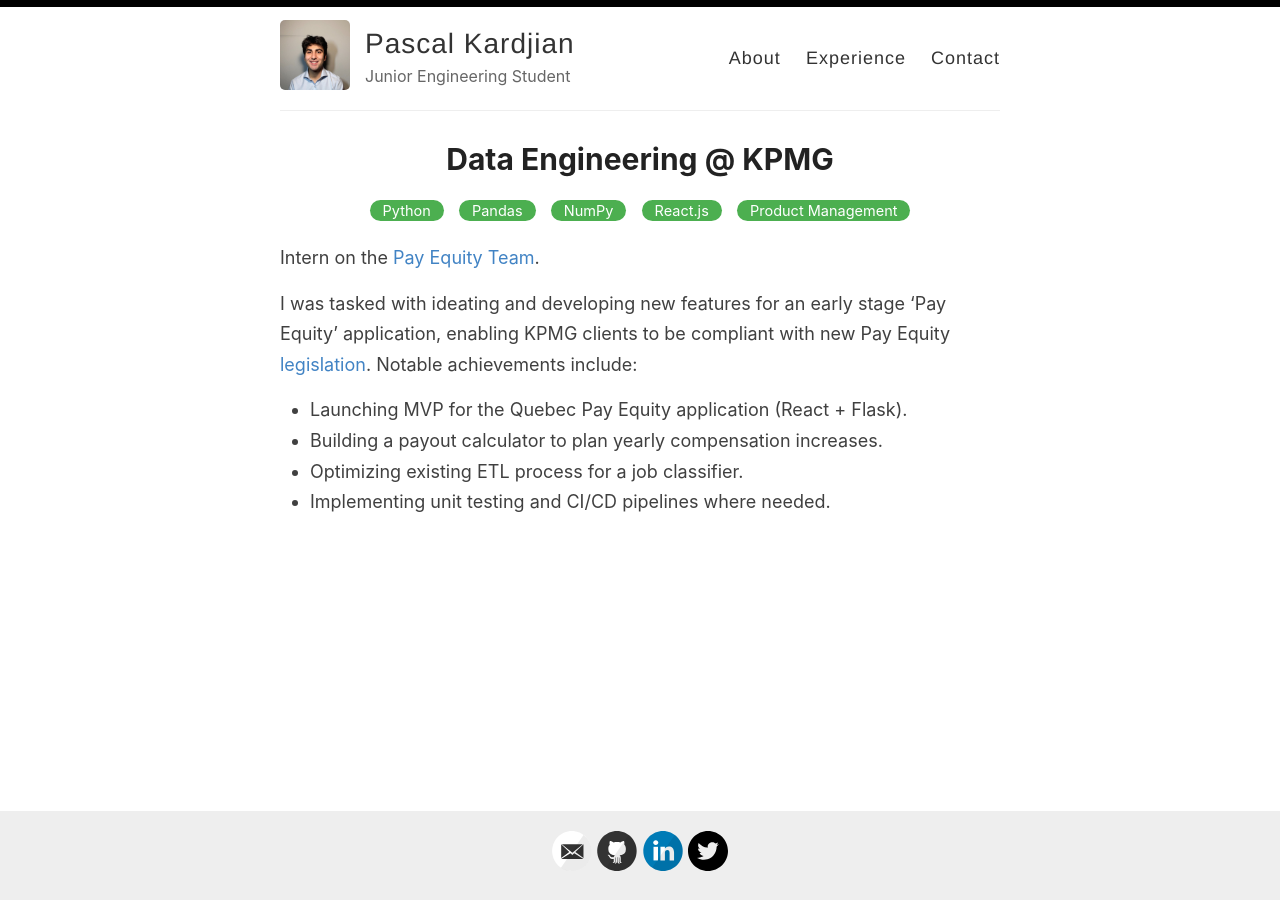
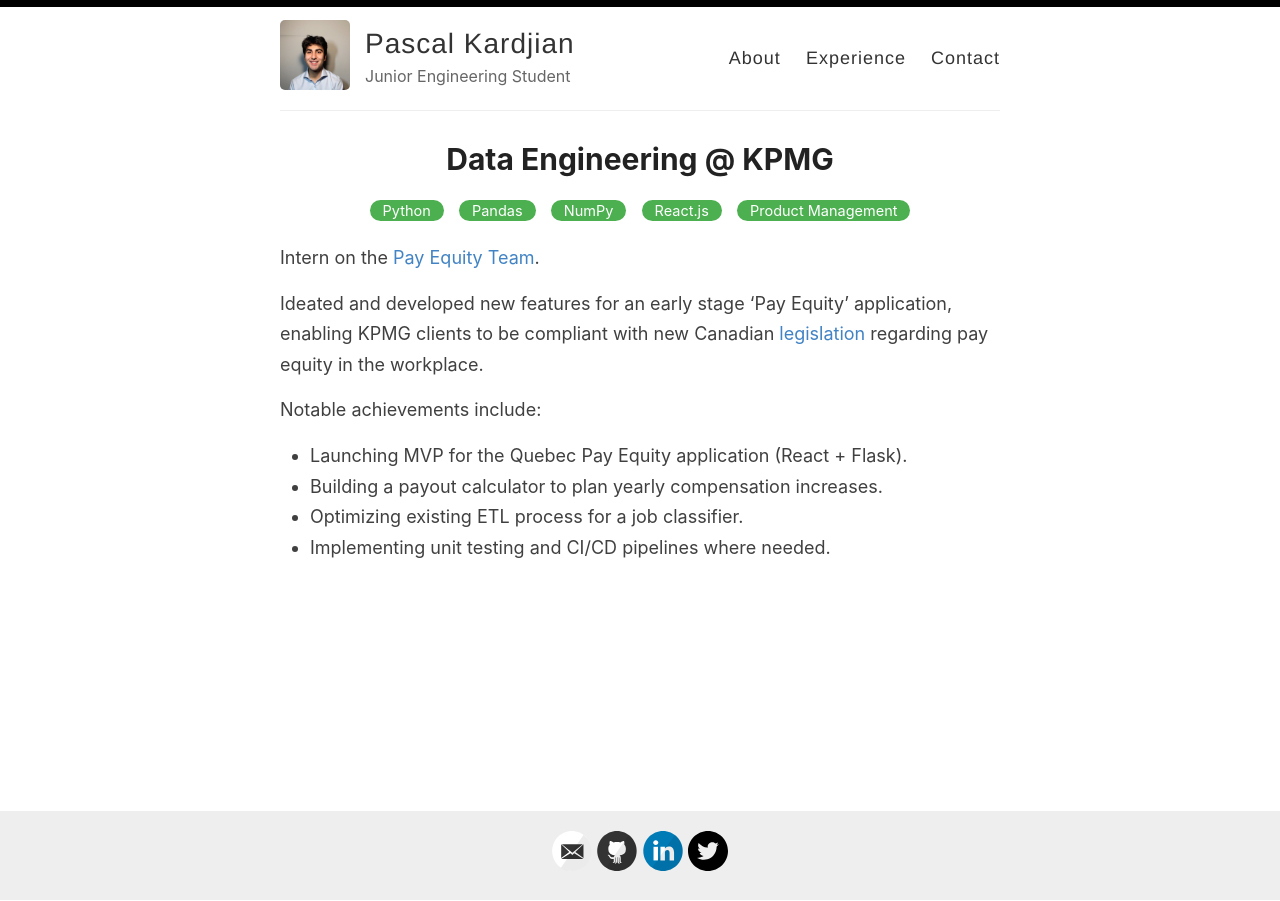
Before and after one commit to pkardjian/pkardjian.github.io, a Jekyll site: the page built from _pages/experience.md, in a window 1280 px wide. Built offline with Jekyll 4.4.1, drawn with Linux system fonts in a browser that asks for light colours.

Commit message:
KPMG edit

```diff
--- a/_pages/experience.md
+++ b/_pages/experience.md
@@ -14,7 +14,9 @@
 
 Intern on the [Pay Equity Team](https://home.kpmg/ca/en/home/insights/2022/01/pay-equity.html).
 
-I was tasked with ideating and developing new features for an early stage 'Pay Equity' application, enabling KPMG clients to be compliant with new Pay Equity [legislation](https://www.canada.ca/en/services/jobs/workplace/human-rights/overview-pay-equity-act.html). Notable achievements include:
+Ideated and developed new features for an early stage 'Pay Equity' application, enabling KPMG clients to be compliant with new Canadian [legislation](https://www.canada.ca/en/services/jobs/workplace/human-rights/overview-pay-equity-act.html) regarding pay equity in the workplace.
+
+Notable achievements include:
 
 - Launching MVP for the Quebec Pay Equity application (React + Flask).
 - Building a payout calculator to plan yearly compensation increases.
```
